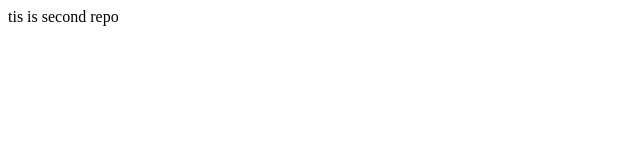
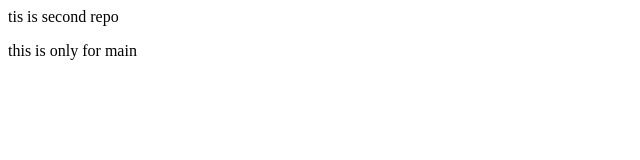
Before and after one commit to smitaagrahari/localrepo, a plain HTML site: page index.html in a window 1280 px wide. Shown: the whole page, without its empty margins (0-640 px from the left). Drawn offline with Linux system fonts and the light colour scheme.

Commit message:
Add neww para

```diff
--- a/index.html
+++ b/index.html
@@ -1 +1,2 @@
 <p>tis is second repo</p>
+<p>this is only for main </p>
```
